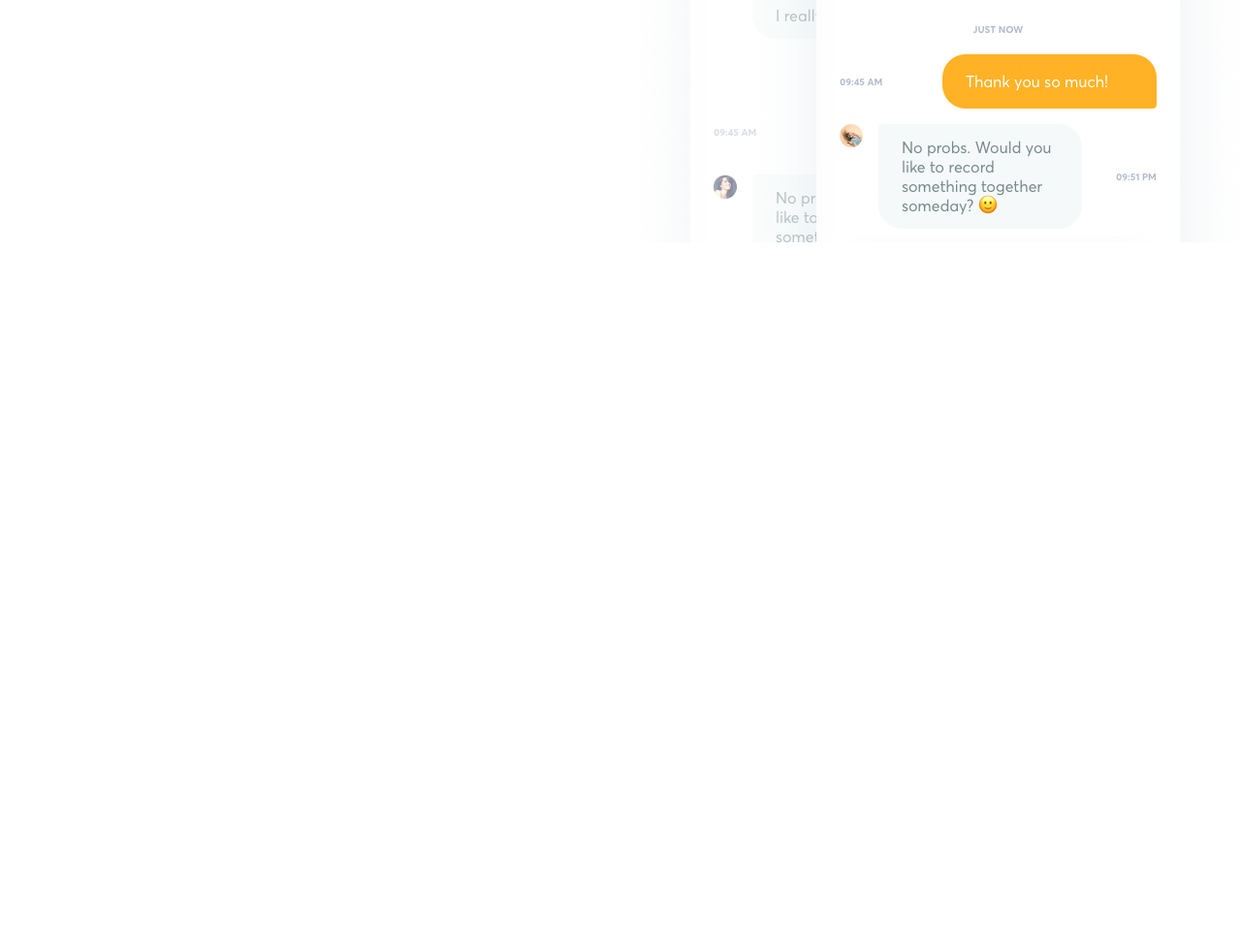
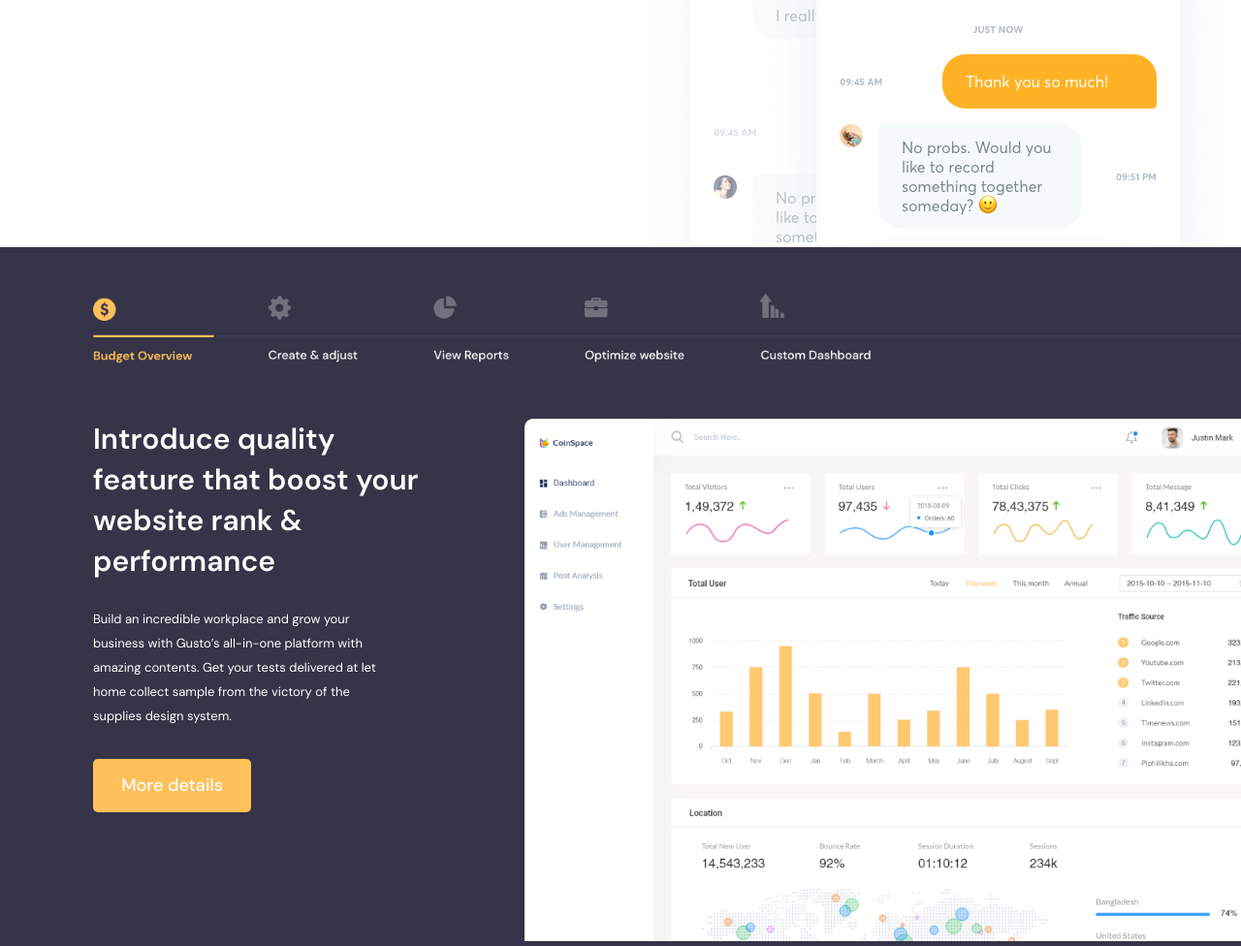
Before and after one commit to kimoueric/-startup_landing_page, a plain HTML site: page index.html in a window 1280 px wide. Shown: the part 2087-3063 px from the top of the page at 97% size. Before the commit the page ends 2342 px from the top, so only its background shows below. Drawn offline with Linux system fonts and the light colour scheme.

Commit message:
troisieme commit

```diff
--- a/assets/style.css
+++ b/assets/style.css
@@ -279,3 +279,48 @@ h3 {
 .work-container-body > ul > li > img {
   margin-inline-end: 0.8rem;
 }
+/* slide features css  */
+.slide-features-container {
+  background-color: #353448;
+  display: flex;
+  padding-inline-start: 6rem;
+  flex-direction: column;
+}
+.slide-features-container-header {
+  padding-block: 3rem;
+}
+.slide-features-container-left {
+  width: 50%;
+}
+.slide-features-container-left p {
+  font-size: 13px;
+  line-height: 25px;
+  width: 70%;
+  color: #ffffff;
+}
+.slide-features-container-left button {
+  width: 163px;
+  height: 55px;
+  border-radius: 5px;
+  border: none;
+  padding: 10px;
+  background-color: #ffc059;
+  color: #ffffff;
+  font-size: 18px;
+  font-weight: 500;
+  margin-top: 2rem;
+  cursor: pointer;
+}
+.slide-features-container-left p:nth-child(1) {
+  font-size: 30px;
+  font-weight: 600;
+  color: #ffffff;
+  margin-bottom: 1.6rem;
+  line-height: 42px;
+  width: 81%;
+}
+
+.slide-features-container div:nth-child(2) {
+  display: flex;
+  justify-content: space-between;
+}
--- a/index.html
+++ b/index.html
@@ -194,27 +194,27 @@
           <div class="work-container-body">
             <ul>
               <li>
-                <img src="./assets/images/Combined shape 16073.png" alt="" />
+                <img src="./assets/images/done-green.png" alt="" />
                 <h4>Medical and vision</h4>
               </li>
               <li>
-                <img src="./assets/images/Combined shape 16073.png" alt="" />
+                <img src="./assets/images/done-green.png" alt="" />
                 <h4>Life insurance</h4>
               </li>
               <li>
-                <img src="./assets/images/Combined shape 16073.png" alt="" />
+                <img src="./assets/images/done-green.png" alt="" />
                 <h4>400(k) savings</h4>
               </li>
               <li>
-                <img src="./assets/images/Combined shape 16073.png" alt="" />
+                <img src="./assets/images/done-green.png" alt="" />
                 <h4>HSAs and FSAs</h4>
               </li>
               <li>
-                <img src="./assets/images/Combined shape 16073.png" alt="" />
+                <img src="./assets/images/done-green.png" alt="" />
                 <h4>Commuter benefits</h4>
               </li>
               <li>
-                <img src="./assets/images/Combined shape 16073.png" alt="" />
+                <img src="./assets/images/done-green.png" alt="" />
                 <h4>529 college savings</h4>
               </li>
             </ul>
@@ -225,6 +225,35 @@
           <img src="./assets/images/img.png" alt="" />
         </div>
       </div>
+
+      <!-- slide features  -->
+      <div class="slide-features-container">
+        <div class="slide-features-container-header">
+          <img src="./assets/images/tab.png" alt="" width="100%" />
+        </div>
+        <div>
+          <div class="slide-features-container-left">
+            <p>
+              Introduce quality feature that boost your website rank &
+              performance
+            </p>
+            <p>
+              Build an incredible workplace and grow your business with Gusto’s
+              all-in-one platform with amazing contents. Get your tests
+              delivered at let home collect sample from the victory of the
+              supplies design system.
+            </p>
+            <button>More details</button>
+          </div>
+          <div class="slide-features-container-right">
+            <div>
+              <img src="./assets/images/stats.png" alt="" width="100%" />
+            </div>
+          </div>
+        </div>
+      </div>
+
+      <!-- pricing plan  -->
     </main>
   </body>
 </html>
```
Also changed, not shown: assets/images/cancel.png (added), assets/images/done-green.png (renamed from assets/images/Combined shape 16073.png), assets/images/done-yellow.png (added), assets/images/stats.png (added), assets/images/tab.png (added).
